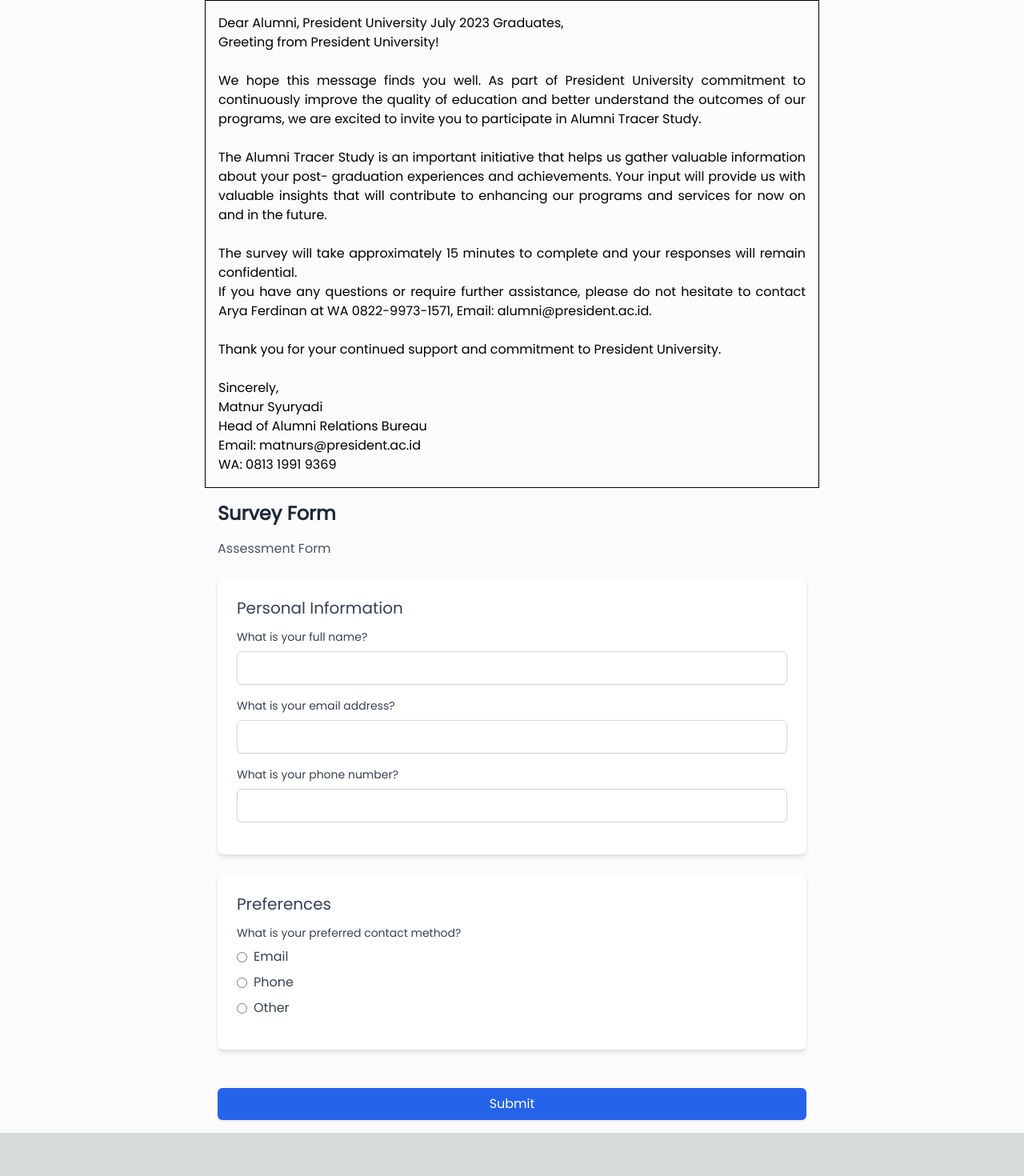
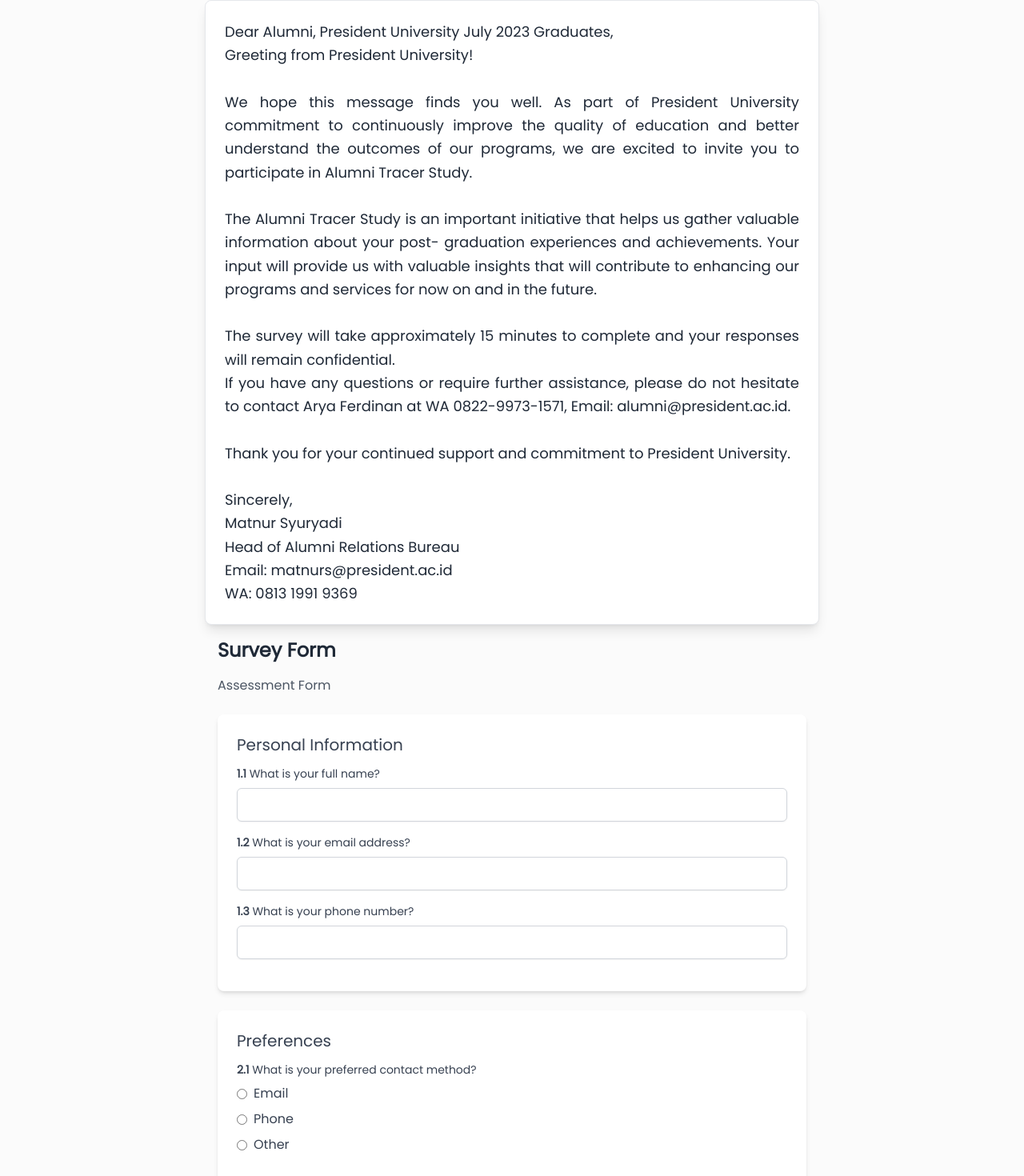
Before and after one commit to PamanAleph/dynamic-form, a Next.js app: page / in a window 1280 px wide. Shown: the top 1470 px of the page at 80% size. Before the commit the page ends 1416 px from the top, so only its background shows below. Built offline with nearby package versions, Linux system fonts and the light colour scheme.

Commit message:
add question numbering based on their section

```diff
--- a/src/app/(main)/page.tsx
+++ b/src/app/(main)/page.tsx
@@ -1,12 +1,13 @@
 import CardGreetings from "@/components/CardGreetings";
 import CardForm from "@/components/form/CardForm";
 import React from "react";
+import { greetings } from '@/app/lib/data'
 
 export default function page() {
   return (
     <>
       <div className="flex flex-col justify-center items-center max-w-3xl mx-auto">
-        <CardGreetings />
+      {greetings.description && <CardGreetings />}
         <CardForm />
       </div>
     </>
--- a/src/app/lib/common.type.ts
+++ b/src/app/lib/common.type.ts
@@ -17,7 +17,7 @@
 };
 
 type DataForm = {
-  id: string;
+  id: number;
   formName: string;
   description: string;
   sections: Section[];
@@ -27,7 +27,7 @@
 
 interface FormSectionProps {
   section: {
-    sectionID: string;
+    sectionID: number;
     sectionName: string;
     questions: Question[];
   };
--- a/src/app/lib/data.ts
+++ b/src/app/lib/data.ts
@@ -26,7 +26,7 @@
     description: "Assessment Form",
     sections: [
       {
-        sectionID: "section1",
+        sectionID: 1,
         sectionName: "Personal Information",
         questions: [
           {
@@ -47,7 +47,7 @@
         ],
       },
       {
-        sectionID: "section2",
+        sectionID: 2,
         sectionName: "Preferences",
         questions: [
           {
--- a/src/components/CardGreetings.tsx
+++ b/src/components/CardGreetings.tsx
@@ -1,12 +1,12 @@
-import React from 'react'
-import { greetings } from '@/app/lib/data'
+import React from "react";
+import { greetings } from "@/app/lib/data";
 
 export default function CardGreetings() {
   return (
-    <div className='border border-black p-4'>
-       <p className='whitespace-pre-wrap text-justify'>
+    <div className="bg-white border border-gray-200 rounded-lg shadow-lg p-6 max-w-3xl mx-auto">
+      <p className="text-gray-800 text-lg leading-relaxed text-justify whitespace-pre-wrap">
         {greetings.description}
-       </p>
+      </p>
     </div>
-  )
+  );
 }
--- a/src/components/form/FormSection.tsx
+++ b/src/components/form/FormSection.tsx
@@ -11,11 +11,12 @@
     handleRadioChange: (e: React.ChangeEvent<HTMLInputElement>) => void
   ) {
     const handleNumberChange = (e: React.ChangeEvent<HTMLInputElement>) => {
-        const value = Number(e.target.value);
-        if (value < 0) {
-          e.target.value = '0';
-        }
-      };
+      const value = Number(e.target.value);
+      if (value < 0) {
+        e.target.value = "0";
+      }
+    };
+
     switch (question.questionType) {
       case "text":
         return (
@@ -80,12 +81,15 @@
       <h3 className="text-xl font-medium text-gray-700 mb-3">
         {section.sectionName}
       </h3>
-      {section.questions.map((question) => (
+      {section.questions.map((question, index) => (
         <div key={question.questionID} className="mb-4">
           <label
             htmlFor={question.questionID}
             className="block text-sm font-medium text-gray-700 mb-2"
           >
+            <span className="font-semibold">
+              {section.sectionID}.{index + 1}
+            </span>{" "}
             {question.questionText}
           </label>
           {renderInput(question, selectedOption, handleRadioChange)}
```
